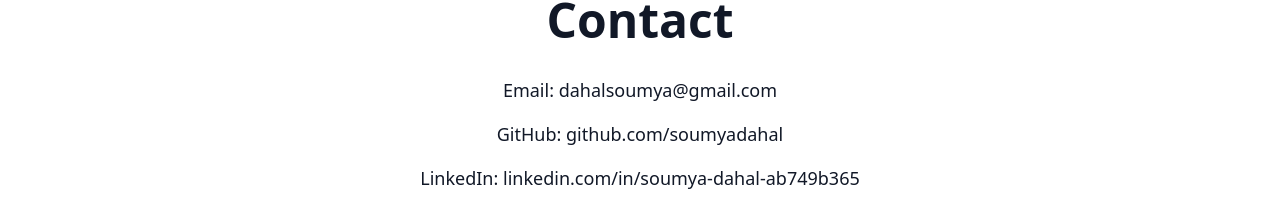
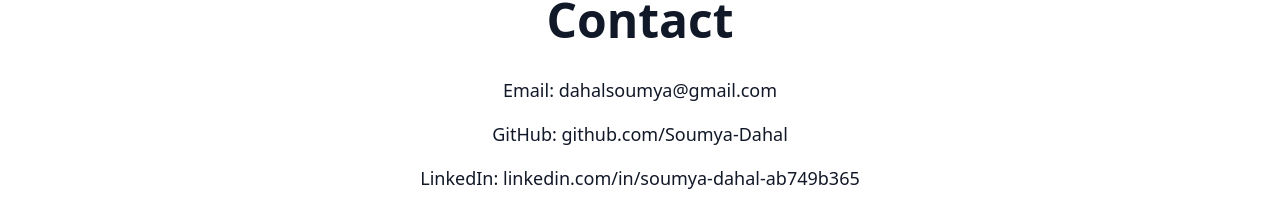
Before and after one commit to Soumya-Dahal/portfolio, a React (Vite) app: page / in a window 1280 px wide. Shown: the part 4400-4612 px from the top of the page. Built offline with nearby package versions, Linux system fonts and the light colour scheme.

Commit message:
fixed github link name

```diff
--- a/src/components/ContactForm.jsx
+++ b/src/components/ContactForm.jsx
@@ -86,7 +86,7 @@ function ContactForm() {
               rel="noopener noreferrer"
               className="hover:underline"
             >
-              github.com/soumyadahal
+              github.com/Soumya-Dahal
             </a>
           </p>
           <p>
```
